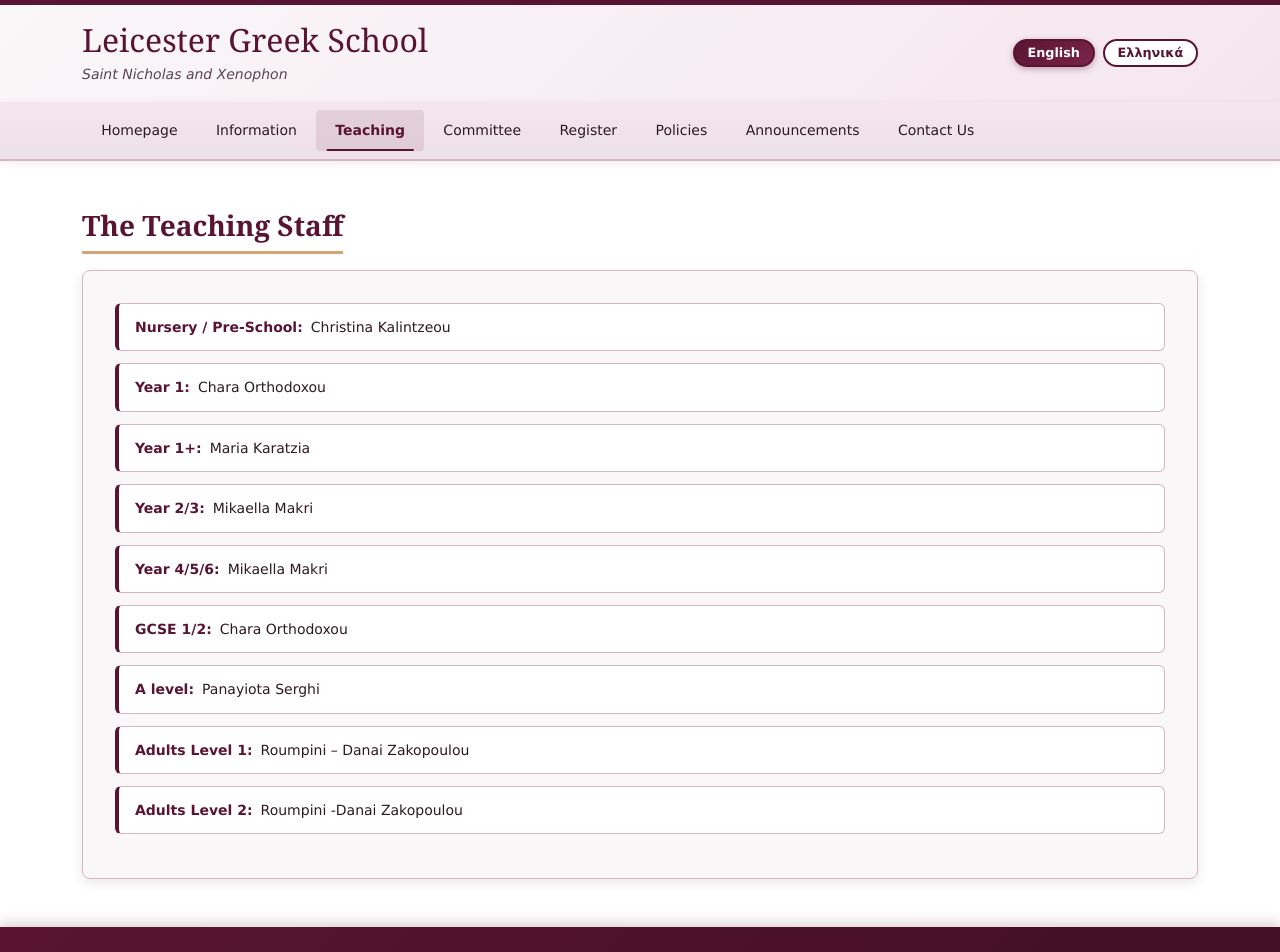
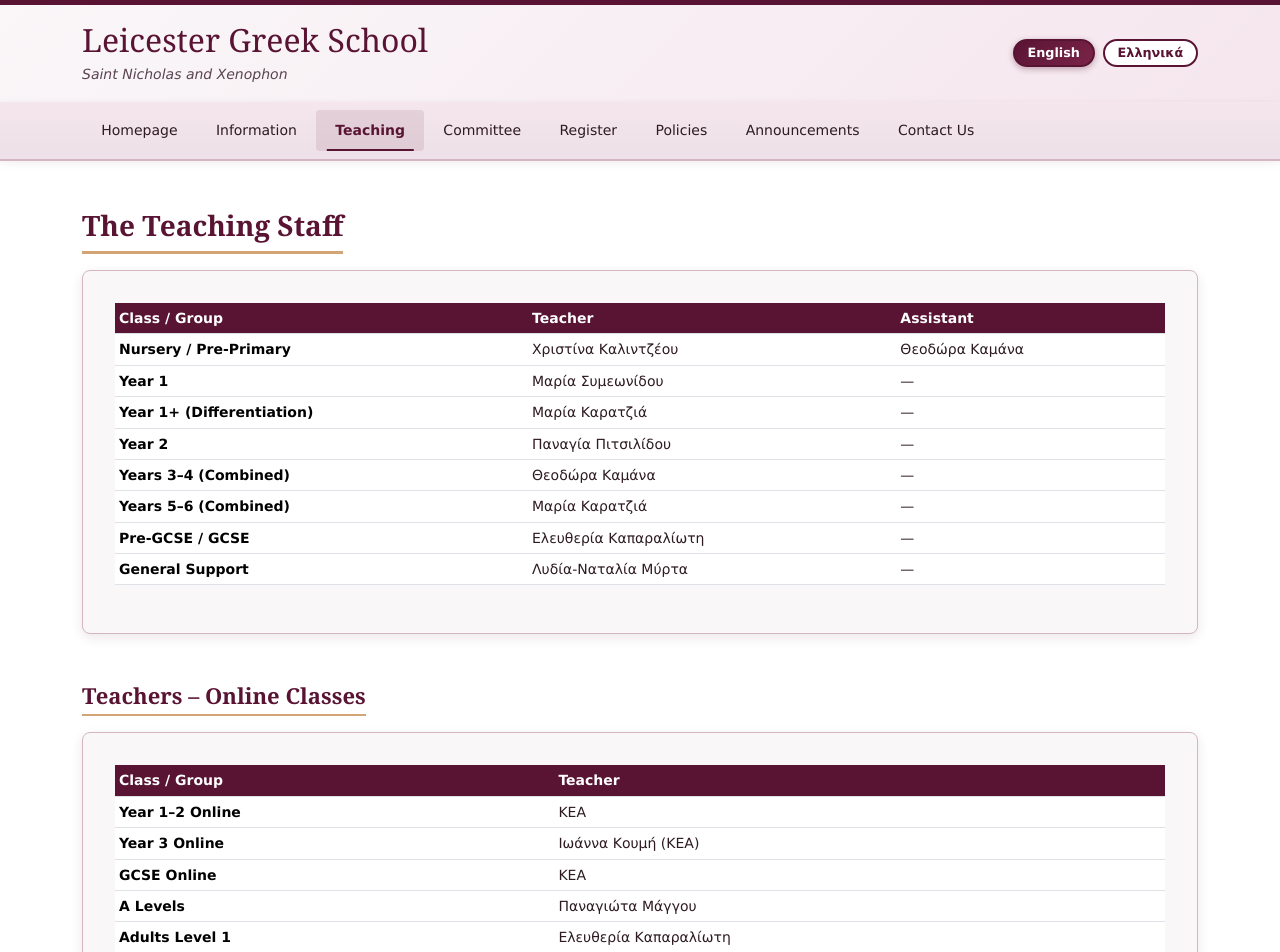
Before and after one commit to Leicester-Greek-School/website, a Vue app: page /teaching in a window 1280 px wide. Shown: the top 952 px of the page. Built offline with nearby package versions, Linux system fonts and the light colour scheme.

Commit message:
Update teaching page with current staff for in-person and online classes

```diff
--- a/src/data/staff.js
+++ b/src/data/staff.js
@@ -31,3 +31,101 @@
     el: 'Διδακτικό Προσωπικό'
   }
 };
+
+export const TEACHING_GROUPS = [
+  {
+    id: 'nursery',
+    role_el: 'Νηπιαγωγείο / Προδημοτική',
+    role_en: 'Nursery / Pre-Primary',
+    teacher: 'Χριστίνα Καλιντζέου',
+    assistant: 'Θεοδώρα Καμάνα'
+  },
+  {
+    id: 'year1',
+    role_el: 'Year 1',
+    role_en: 'Year 1',
+    teacher: 'Μαρία Συμεωνίδου',
+    assistant: ''
+  },
+  {
+    id: 'year1plus',
+    role_el: 'Year 1+ (Διαφοροποιητική)',
+    role_en: 'Year 1+ (Differentiation)',
+    teacher: 'Μαρία Καρατζιά',
+    assistant: ''
+  },
+  {
+    id: 'year2',
+    role_el: 'Year 2',
+    role_en: 'Year 2',
+    teacher: 'Παναγία Πιτσιλίδου',
+    assistant: ''
+  },
+  {
+    id: 'year3_4',
+    role_el: 'Year 3–4 (Σύμπλεγμα)',
+    role_en: 'Years 3–4 (Combined)',
+    teacher: 'Θεοδώρα Καμάνα',
+    assistant: ''
+  },
+  {
+    id: 'year5_6',
+    role_el: 'Year 5–6 (Σύμπλεγμα)',
+    role_en: 'Years 5–6 (Combined)',
+    teacher: 'Μαρία Καρατζιά',
+    assistant: ''
+  },
+  {
+    id: 'gcse',
+    role_el: 'Pre-GCSE / GCSE',
+    role_en: 'Pre-GCSE / GCSE',
+    teacher: 'Ελευθερία Καπαραλίωτη',
+    assistant: ''
+  },
+  {
+    id: 'support',
+    role_el: 'Γενική Υποστήριξη',
+    role_en: 'General Support',
+    teacher: 'Λυδία-Ναταλία Μύρτα',
+    assistant: ''
+  }
+];
+
+export const TEACHING_GROUPS_ONLINE = [
+  {
+    id: 'year1_2_online',
+    role_el: 'Year 1–2 Online',
+    role_en: 'Year 1–2 Online',
+    teacher: 'ΚΕΑ'
+  },
+  {
+    id: 'year3_online',
+    role_el: 'Year 3 Online',
+    role_en: 'Year 3 Online',
+    teacher: 'Ιωάννα Κουμή (ΚΕΑ)'
+  },
+  {
+    id: 'gcse_online',
+    role_el: 'GCSE Online',
+    role_en: 'GCSE Online',
+    teacher: 'ΚΕΑ'
+  },
+  {
+    id: 'alevels_online',
+    role_el: 'A Levels',
+    role_en: 'A Levels',
+    teacher: 'Παναγιώτα Μάγγου'
+  },
+  {
+    id: 'adults_level1_online',
+    role_el: 'Adults Level 1',
+    role_en: 'Adults Level 1',
+    teacher: 'Ελευθερία Καπαραλίωτη'
+  },
+  {
+    id: 'adults_level2_online',
+    role_el: 'Adults Level 2',
+    role_en: 'Adults Level 2',
+    teacher: 'Ρουμπίνη Ζακοπούλου'
+  }
+];
--- a/src/views/Teaching.vue
+++ b/src/views/Teaching.vue
@@ -5,26 +5,54 @@
         <h2 :id="titleId" class="page-title mb-0">{{ pageTitle }}</h2>
       </div>
 
-      <div class="info-section" aria-label="Teaching staff list">
-        <ul class="staff-list" aria-describedby="staffNote">
-          <li v-for="(item, idx) in staffList" :key="idx">
-            <span class="role">{{ item.role }}:</span>
-            <span class="name" v-if="item.teachers.length === 1">{{ item.teachers[0] }}</span>
-            <span class="name" v-else>
-              <span v-for="(t, i) in item.teachers" :key="i">
-                {{ t }}<span v-if="i < item.teachers.length - 1">, </span>
-              </span>
-            </span>
-          </li>
-        </ul>
-        <p id="staffNote" class="visually-hidden">Teaching staff by class and level.</p>
+      <!-- Replaced list with accessible bilingual table -->
+      <div class="info-section" aria-label="Teaching staff groups">
+        <table class="table table-sm align-middle" role="table">
+          <caption class="visually-hidden">{{ pageTitle }}</caption>
+          <thead>
+            <tr>
+              <th scope="col">{{ selectedLocale === 'el' ? 'Τάξη / Ομάδα' : 'Class / Group' }}</th>
+              <th scope="col">{{ selectedLocale === 'el' ? 'Δασκάλα' : 'Teacher' }}</th>
+              <th scope="col">{{ selectedLocale === 'el' ? 'Βοηθός' : 'Assistant' }}</th>
+            </tr>
+          </thead>
+          <tbody>
+            <tr v-for="group in groupsList" :key="group.id">
+              <th scope="row" class="group-role">{{ group.role }}</th>
+              <td class="group-teacher" :data-label="selectedLocale === 'el' ? 'Δασκάλα' : 'Teacher'">{{ group.teacher }}</td>
+              <td class="group-assistant" :data-label="selectedLocale === 'el' ? 'Βοηθός' : 'Assistant'">{{ group.assistant || '—' }}</td>
+            </tr>
+          </tbody>
+        </table>
+      </div>
+
+      <!-- Online classes section -->
+      <div class="mb-3 mt-5">
+        <h3 class="section-title mb-0">{{ onlineSectionTitle }}</h3>
+      </div>
+      <div class="info-section" :aria-label="selectedLocale === 'el' ? 'Δασκάλες – Online Τάξεις' : 'Teachers – Online Classes'">
+        <table class="table table-sm align-middle" role="table">
+          <caption class="visually-hidden">{{ onlineSectionTitle }}</caption>
+          <thead>
+            <tr>
+              <th scope="col">{{ selectedLocale === 'el' ? 'Τάξη / Ομάδα' : 'Class / Group' }}</th>
+              <th scope="col">{{ selectedLocale === 'el' ? 'Δασκάλα' : 'Teacher' }}</th>
+            </tr>
+          </thead>
+          <tbody>
+            <tr v-for="group in groupsOnlineList" :key="group.id">
+              <th scope="row" class="group-role">{{ group.role }}</th>
+              <td class="group-teacher" :data-label="selectedLocale === 'el' ? 'Δασκάλα' : 'Teacher'">{{ group.teacher }}</td>
+            </tr>
+          </tbody>
+        </table>
       </div>
     </div>
   </div>
 </template>
 
 <script>
-import { STAFF, PAGE_TITLES } from '@/data/staff';
+import { PAGE_TITLES, TEACHING_GROUPS, TEACHING_GROUPS_ONLINE } from '@/data/staff';
 import { localeStore } from '@/stores/locale';
 
 export default {
@@ -38,12 +66,27 @@
     selectedLocale() {
       return localeStore.locale;
     },
-    staffList() {
-      return STAFF[this.selectedLocale] || STAFF.en;
-    },
     pageTitle() {
       const map = PAGE_TITLES.teaching || {};
       return map[this.selectedLocale] || map.en || 'The Teaching Staff';
+    },
+    groupsList() {
+      return TEACHING_GROUPS.map(g => ({
+        id: g.id,
+        role: this.selectedLocale === 'el' ? g.role_el : g.role_en,
+        teacher: g.teacher,
+        assistant: g.assistant
+      }));
+    },
+    onlineSectionTitle() {
+      return this.selectedLocale === 'el' ? 'Δασκάλες – Online Τάξεις' : 'Teachers – Online Classes';
+    },
+    groupsOnlineList() {
+      return TEACHING_GROUPS_ONLINE.map(g => ({
+        id: g.id,
+        role: this.selectedLocale === 'el' ? g.role_el : g.role_en,
+        teacher: g.teacher
+      }));
     }
   }
 };
@@ -65,6 +108,16 @@
   display: inline-block;
 }
 
+.section-title {
+  font-size: 22px;
+  color: #591434;
+  font-family: Georgia, "Times New Roman", Times, serif;
+  font-weight: bold;
+  border-bottom: 2px solid #d4a574;
+  padding-bottom: 0.35rem;
+  display: inline-block;
+}
+
 .info-section {
   margin-top: 1rem;
   margin-bottom: 2rem;
@@ -75,40 +128,72 @@
   border: 1px solid #d4b5c4;
 }
 
-.staff-list {
-  list-style: none;
-  padding: 0;
-  margin: 0;
+.table {
+  width: 100%;
+  background-color: #ffffff;
 }
 
-.staff-list li {
-  display: flex;
-  flex-wrap: wrap;
-  gap: 0.5rem;
-  align-items: baseline;
-  padding: 0.75rem 1rem;
-  background-color: #ffffff;
-  border: 1px solid #d4b5c4;
-  border-left: 4px solid #591434;
-  border-radius: 6px;
-  margin-bottom: 0.75rem;
+.table thead th {
+  background-color: #591434;
+  color: #ffffff;
+  font-weight: 600;
 }
 
-.role {
-  font-weight: 700;
-  color: #591434;
+.table tbody tr {
+  background-color: #ffffff;
 }
 
-.name {
+.table tbody tr:nth-child(even) {
+  background-color: #f5e6ed;
+}
+
+.group-role {
+  font-weight: 600;
+}
+
+.group-teacher,
+.group-assistant {
   color: #2d1a22;
 }
 
 /* Visually hidden utility for screen readers */
 .visually-hidden {
   position: absolute !important;
-  height: 1px; width: 1px;
+  height: 1px;
+  width: 1px;
   overflow: hidden;
   clip: rect(1px, 1px, 1px, 1px);
   white-space: nowrap;
 }
+
+@media (max-width: 640px) {
+  .table thead {
+    display: none;
+  }
+
+  .table tbody tr {
+    display: grid;
+    grid-template-columns: 1fr;
+    padding: 0.75rem 0.5rem;
+  }
+
+  .table tbody td,
+  .table tbody th {
+    display: flex;
+    justify-content: space-between;
+    padding: 0.35rem 0.5rem;
+  }
+
+  .group-role {
+    border-bottom: 1px solid #d4b5c4;
+    margin-bottom: 0.5rem;
+  }
+
+  .group-teacher::before,
+  .group-assistant::before {
+    content: attr(data-label);
+    font-weight: 600;
+    margin-right: 0.5rem;
+  }
+}
 </style>
```
